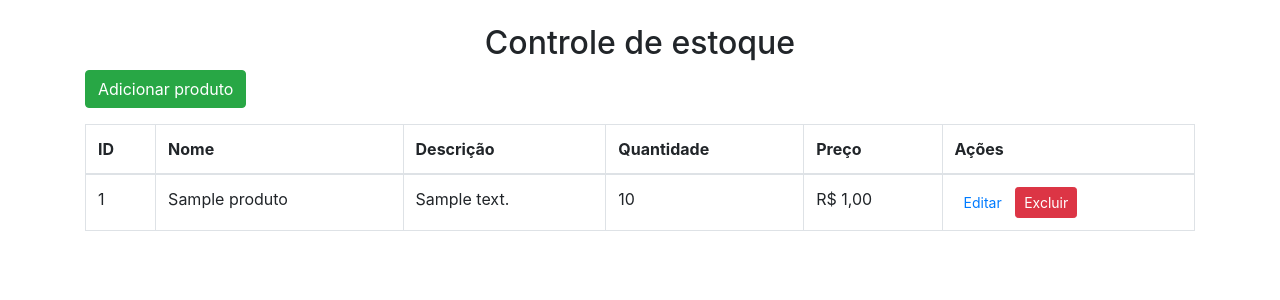
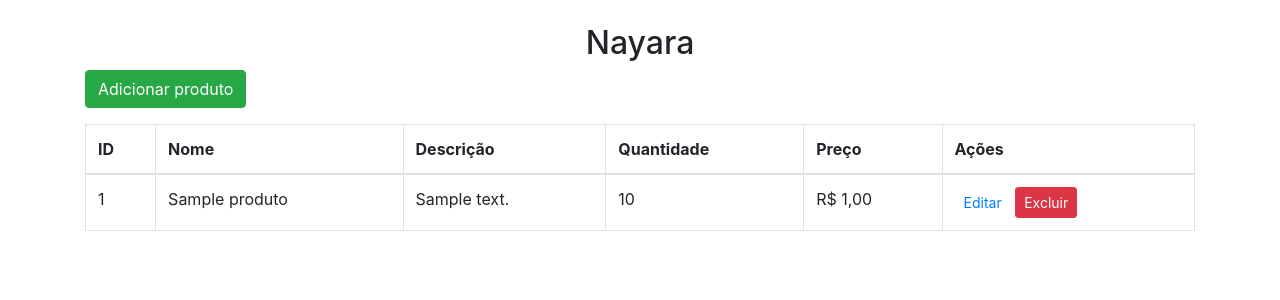
Before and after one commit to renan-dias/estoque, a PHP site: page / in a window 1280 px wide. Shown: the top 300 px of the page. Run offline with PHP 8.4, Linux system fonts and the light colour scheme; tables that the repository leaves empty hold one stand-in row (values such as "Sample post").

Commit message:
alterei o titulo

```diff
--- a/index.php
+++ b/index.php
@@ -16,7 +16,8 @@ $produtos = $stmt->fetchAll(PDO::FETCH_ASSOC);
 </head>
 <body class="container mt-4">
     <!-- Adicionado um botão para adicionar produtos e centralizado o título -->
-    <h2 class="text-center">Controle de estoque</h2>
+    <h2 class="text-center">Nayara
+    </h2>
     <a href="adicionar.php" class="btn btn-success mb-3">Adicionar produto</a>
     <table class="table table-bordered">
         <!-- Cabeçalho da tabela -->
```
